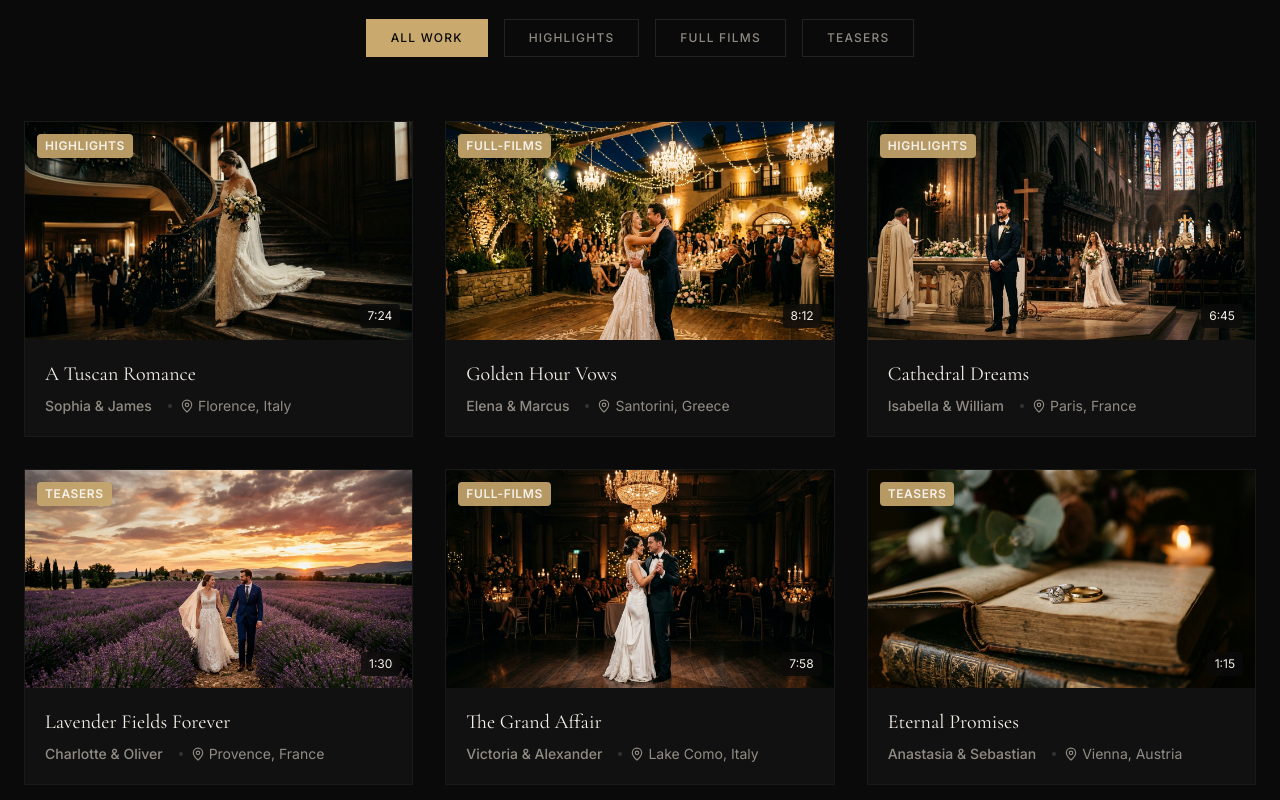
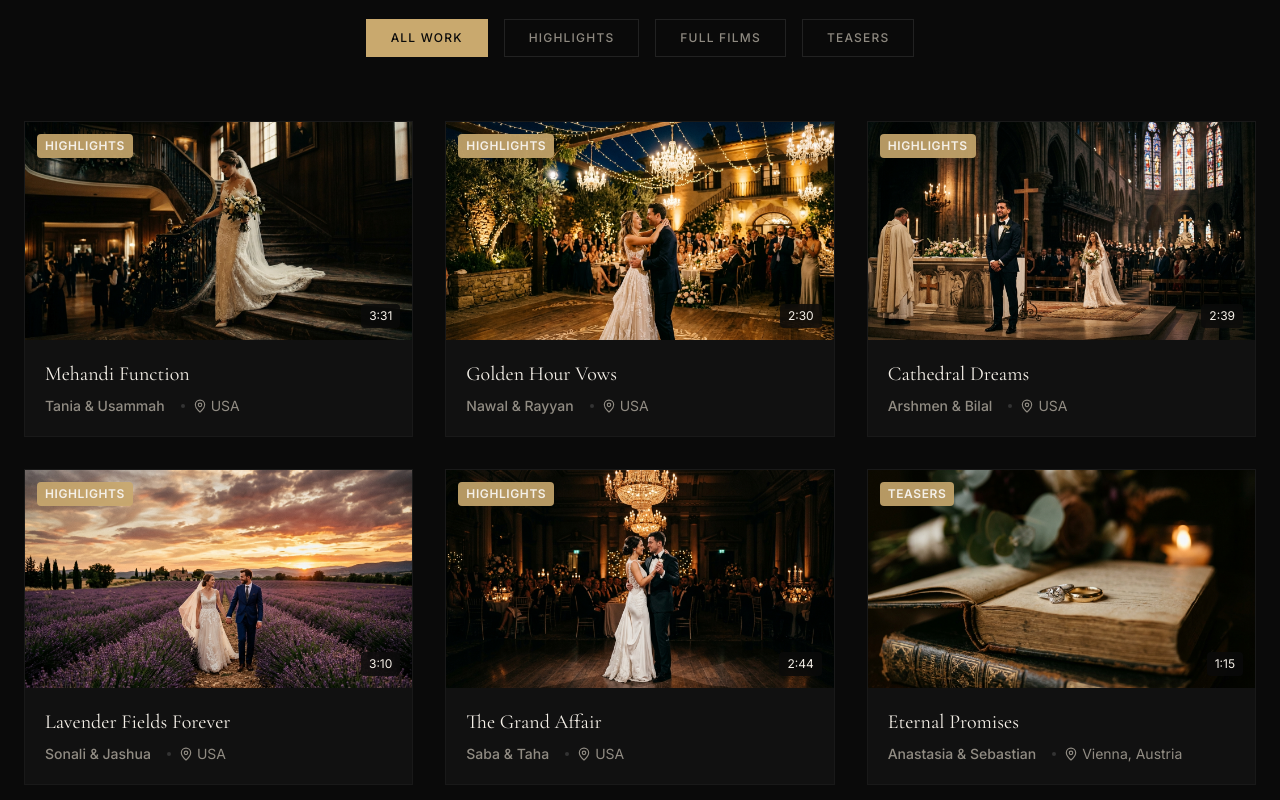
Before and after one commit to Zain-The-Coder/Insigio_Editz, a Next.js app: page / in a window 1280 px wide. Shown: the part 1115-1915 px from the top of the page. Built offline with nearby package versions, Linux system fonts and the light colour scheme.

Commit message:
URL Updated

```diff
--- a/src/data/portfolio.ts
+++ b/src/data/portfolio.ts
@@ -12,53 +12,53 @@ export interface PortfolioItem {
 export const portfolioItems: PortfolioItem[] = [
   {
     id: 1,
-    title: "A Tuscan Romance",
-    couple: "Sophia & James",
-    location: "Florence, Italy",
-    duration: "7:24",
+    title: "Mehandi Function",
+    couple: "Tania & Usammah",
+    location: "USA",
+    duration: "3:31",
     category: "highlights",
     thumbnail: "/images/thumbnail-1.jpg",
-    driveUrl: "https://drive.google.com/file/d/PLACEHOLDER_ID_1/preview",
+    driveUrl: "https://drive.google.com/file/d/1xlZAbzHaML7aoBrg_uHoVOF5prvycK9T/view?usp=drive_link",
   },
   {
     id: 2,
     title: "Golden Hour Vows",
-    couple: "Elena & Marcus",
-    location: "Santorini, Greece",
-    duration: "8:12",
-    category: "full-films",
+    couple: "Nawal & Rayyan",
+    location: "USA",
+    duration: "2:30",
+    category: "highlights",
     thumbnail: "/images/thumbnail-2.jpg",
-    driveUrl: "https://drive.google.com/file/d/PLACEHOLDER_ID_2/preview",
+    driveUrl: "https://drive.google.com/file/d/1FXayIRhCj2dGnKKi8emhgoXwtmgmQWe8/view?usp=drive_link",
   },
   {
     id: 3,
     title: "Cathedral Dreams",
-    couple: "Isabella & William",
-    location: "Paris, France",
-    duration: "6:45",
+    couple: "Arshmen & Bilal",
+    location: "USA",
+    duration: "2:39",
     category: "highlights",
     thumbnail: "/images/thumbnail-3.jpg",
-    driveUrl: "https://drive.google.com/file/d/PLACEHOLDER_ID_3/preview",
+    driveUrl: "https://drive.google.com/file/d/1Q82H5AzjGDKaLRN8dRim7qnDuTnRPx9A/view?usp=drive_link",
   },
   {
     id: 4,
     title: "Lavender Fields Forever",
-    couple: "Charlotte & Oliver",
-    location: "Provence, France",
-    duration: "1:30",
-    category: "teasers",
+    couple: "Sonali & Jashua",
+    location: "USA",
+    duration: "3:10",
+    category: "highlights",
     thumbnail: "/images/thumbnail-4.jpg",
-    driveUrl: "https://drive.google.com/file/d/PLACEHOLDER_ID_4/preview",
+    driveUrl: "https://drive.google.com/file/d/16lYeIS1AtagRSoksTBZOGIverIHIwdGS/view?usp=drive_link",
   },
   {
     id: 5,
     title: "The Grand Affair",
-    couple: "Victoria & Alexander",
-    location: "Lake Como, Italy",
-    duration: "7:58",
-    category: "full-films",
+    couple: "Saba & Taha",
+    location: "USA",
+    duration: "2:44",
+    category: "highlights",
     thumbnail: "/images/thumbnail-5.jpg",
-    driveUrl: "https://drive.google.com/file/d/PLACEHOLDER_ID_5/preview",
+    driveUrl: "https://drive.google.com/file/d/12KeyzNpLT4NEQFrourS6icn_nnpn-4Ea/view?usp=drive_link",
   },
   {
     id: 6,
```
